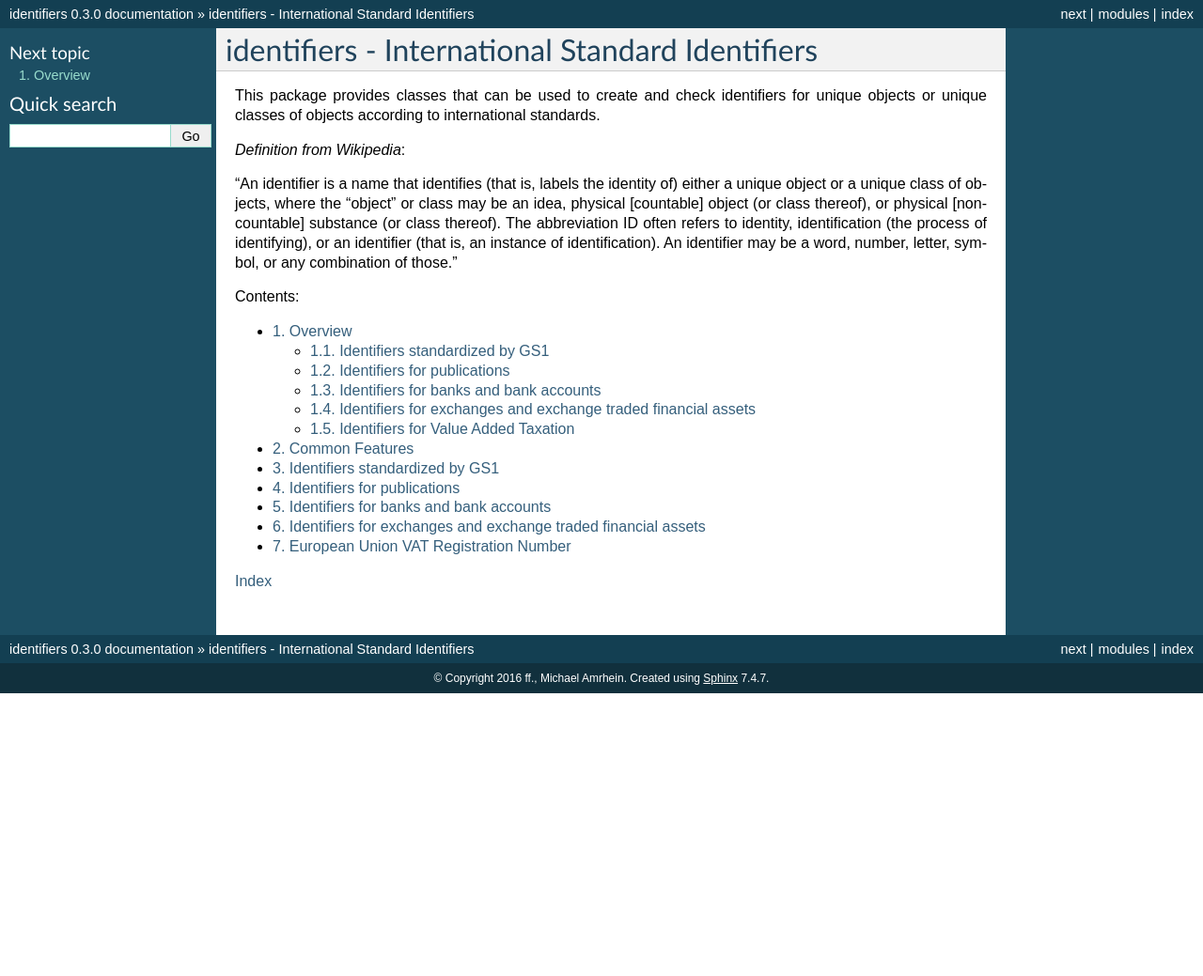
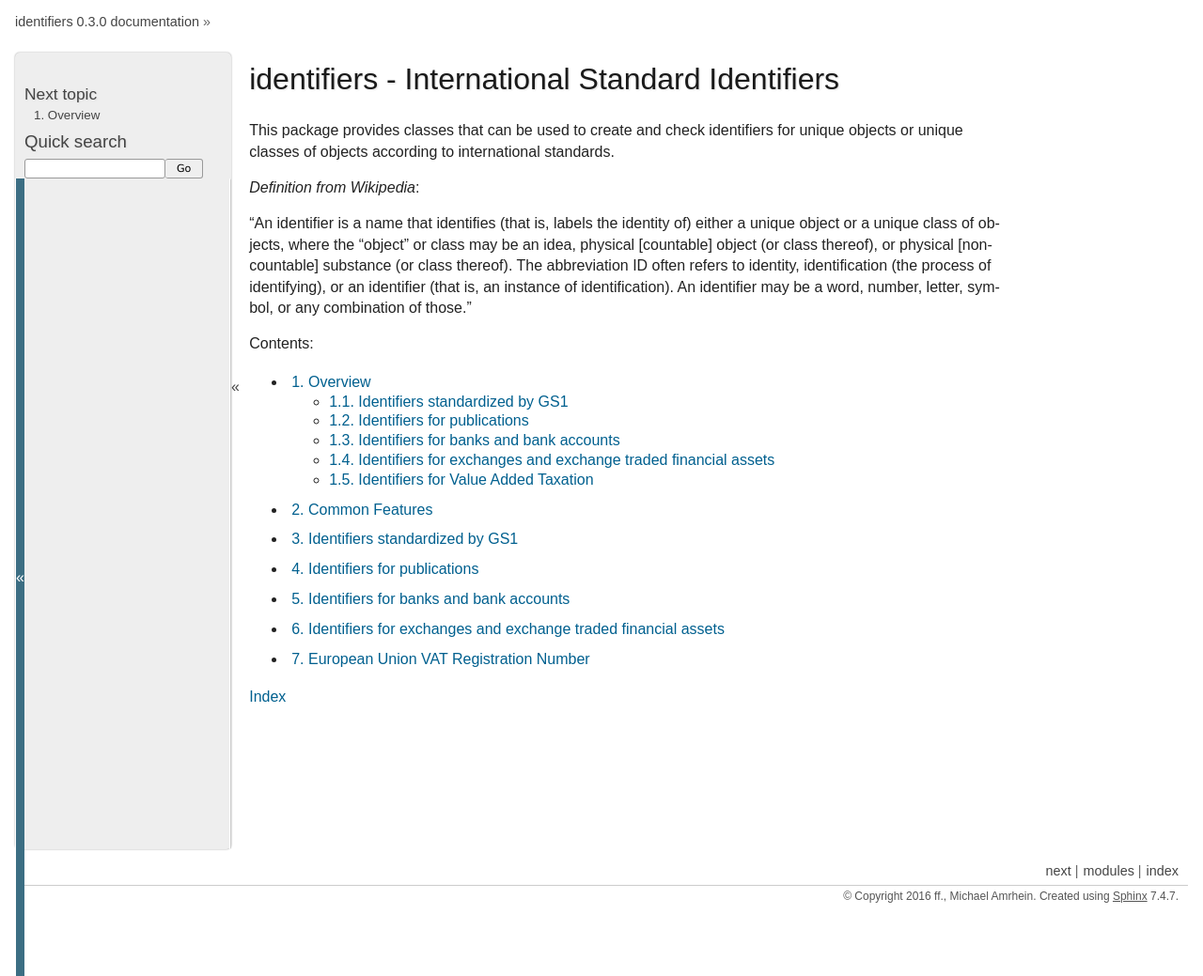
Before and after one commit to mamrhein/identifiers, a Sphinx documentation site: the page built from doc/index.rst, in a window 1280 px wide. Shown: the whole page at 94% size. Built offline with Sphinx 7.4.7, drawn with Linux system fonts in a browser that asks for light colours; before the commit the page ends 900 px from its top, so only the background shows below that.

Commit message:
Added sphinx_py3doc_enhanced_theme as requirement and reactivated that theme.

```diff
--- a/doc/conf.py
+++ b/doc/conf.py
@@ -14,6 +14,7 @@
 
 import sys
 import os
+import sphinx_py3doc_enhanced_theme
 
 # If extensions (or modules to document with autodoc) are in another directory,
 # add these directories to sys.path here. If the directory is relative to the
@@ -31,7 +32,6 @@ sys.path.insert(0, os.path.abspath('..'))
 # ones.
 extensions = [
     'sphinx.ext.autodoc',
-    #'sphinx.ext.viewcode',
     'sphinxcontrib.napoleon',
 ]
 
@@ -112,13 +112,43 @@ todo_include_todos = False
 
 # The theme to use for HTML and HTML Help pages.  See the documentation for
 # a list of builtin themes.
-html_theme = 'default'
+html_theme = 'sphinx_py3doc_enhanced_theme'
 
 # Theme options are theme-specific and customize the look and feel of a theme
 # further.  For a list of options available for each theme, see the
 # documentation.
+add_css = """
+/* light lilac background for class and function head-lines */
+dl.class > dt, dl.function > dt{
+    background: rgb(245,245,255) none repeat scroll 0% 0%;
+    border-radius: 4px;
+    padding-left: 10px;
+    margin-left: -10px;
+    line-height: 2em
+}
+/* overwrite enlarged font for toc */
+.toctree-l1 {
+    font-size: 100%;
+}
+/* show nav-links also on the top of the page */
+div.related:first-child li.right {
+    display: inherit;
+}"""
+
+html_theme_options = {
+    "bodyfont": "sans-serif",
+    "headfont": "sans-serif",
+    "codefont": "monospace",
+    #"externalrefs": True,
+    "sidebardepth": 3,
+    "codebgcolor": "rgb(255,255,245) !important",
+    "appendcss": add_css
+}
 
 # Add any paths that contain custom themes here, relative to this directory.
+html_theme_path = [
+    sphinx_py3doc_enhanced_theme.get_html_theme_path(),
+]
 
 # The name for this set of Sphinx documents.  If None, it defaults to
 # "<project> v<release> documentation".
--- a/doc/requirements.txt
+++ b/doc/requirements.txt
@@ -1,2 +1,3 @@
 # needed to build docs in virtual env:
 sphinxcontrib-napoleon
+sphinx_py3doc_enhanced_theme
```
